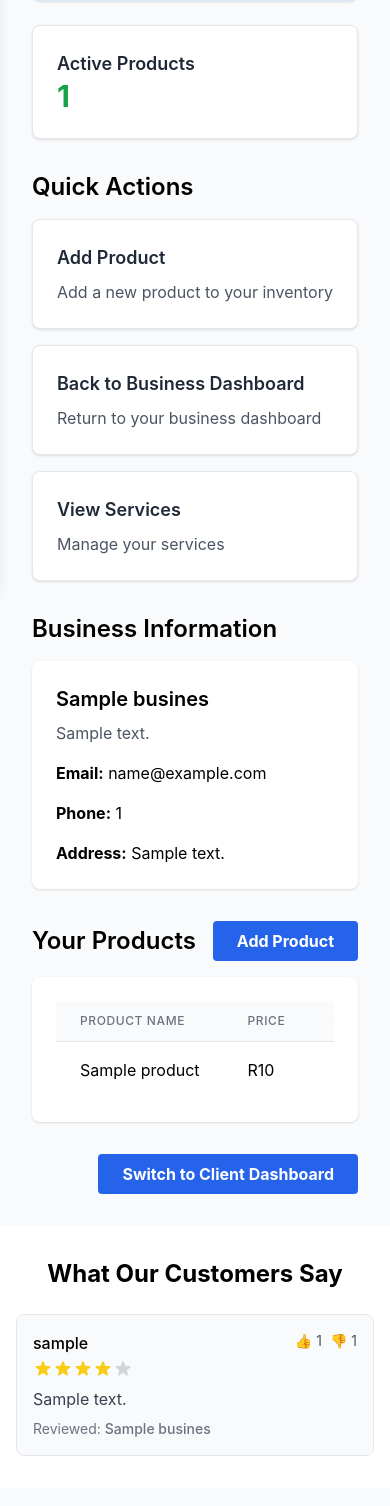
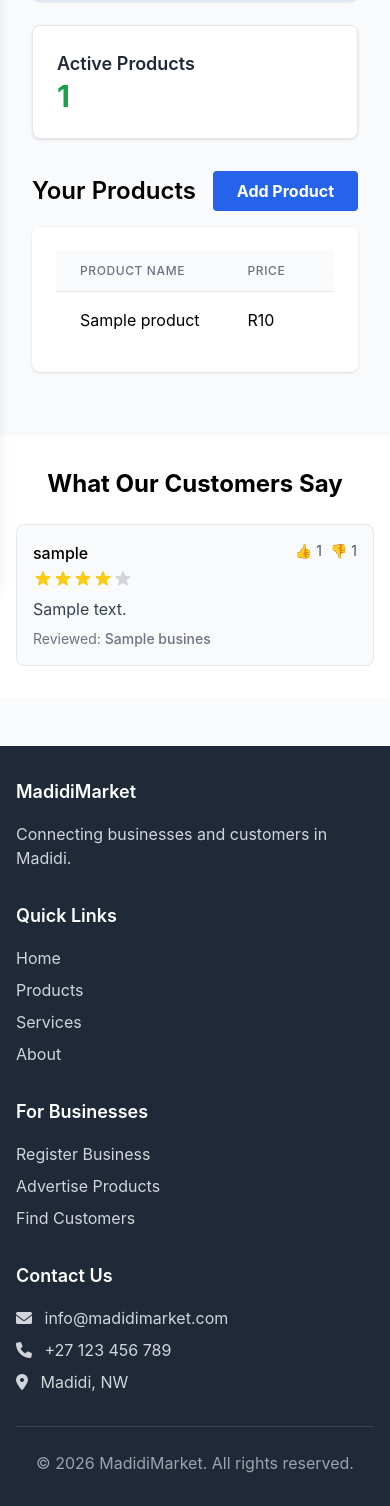
Before and after one commit to Peekay0523/MadidiMarket, a Django app: template marketplace/templates/marketplace/business_products.html in a window 390 px wide. Shown: the part 259-1765 px from the top of the page. Run offline with Django 5.2, Linux system fonts and the light colour scheme; the template is opened without the code that fills it: most values are stand-ins (such as "Sample title", 1, 10 or a date in 2020); some libraries are stand-ins or nearby versions.

Commit message:
fixed pages

```diff
--- a/marketplace/templates/marketplace/business_products.html
+++ b/marketplace/templates/marketplace/business_products.html
@@ -21,37 +21,8 @@
         </div>
 
         <!-- Quick Actions -->
-        <div class="mb-8">
-            <h2 class="text-2xl font-semibold mb-4">Quick Actions</h2>
-            <div class="grid grid-cols-1 md:grid-cols-3 gap-4">
-                <a href="{% url 'marketplace:add_product' %}" class="bg-white p-6 rounded-lg shadow border border-gray-200 hover:shadow-md transition">
-                    <h3 class="text-lg font-semibold text-gray-800 mb-2">Add Product</h3>
-                    <p class="text-gray-600">Add a new product to your inventory</p>
-                </a>
-                <a href="{% url 'marketplace:business_dashboard' %}" class="bg-white p-6 rounded-lg shadow border border-gray-200 hover:shadow-md transition">
-                    <h3 class="text-lg font-semibold text-gray-800 mb-2">Back to Business Dashboard</h3>
-                    <p class="text-gray-600">Return to your business dashboard</p>
-                </a>
-                <a href="{% url 'marketplace:business_services' %}" class="bg-white p-6 rounded-lg shadow border border-gray-200 hover:shadow-md transition">
-                    <h3 class="text-lg font-semibold text-gray-800 mb-2">View Services</h3>
-                    <p class="text-gray-600">Manage your services</p>
-                </a>
-            </div>
-        </div>
+        <!-- Business Info -->
 
-        <!-- Business Info -->
-        <div class="mb-8">
-            <h2 class="text-2xl font-semibold mb-4">Business Information</h2>
-            <div class="bg-white p-6 rounded-lg shadow">
-                <h3 class="text-xl font-semibold mb-2">{{ business.name }}</h3>
-                <p class="text-gray-600 mb-4">{{ business.description }}</p>
-                <div class="grid grid-cols-1 md:grid-cols-3 gap-4">
-                    <p><strong>Email:</strong> {{ business.email }}</p>
-                    <p><strong>Phone:</strong> {{ business.phone_number }}</p>
-                    <p><strong>Address:</strong> {{ business.address }}</p>
-                </div>
-            </div>
-        </div>
 
         <!-- Products Section -->
         <div class="mb-8">
@@ -111,9 +82,5 @@
             <a href="{% url 'marketplace:business_register' %}" class="btn-primary px-6 py-2">Register Your Business</a>
         </div>
     {% endif %}
-
-    <div class="flex justify-end">
-        <a href="{% url 'marketplace:toggle_dashboard_view' %}" class="btn-primary px-6 py-2">Switch to Client Dashboard</a>
-    </div>
 </div>
 {% endblock %}
```
Also changed, not shown: marketplace/templates/marketplace/business_services.html (+0 -34 lines).
